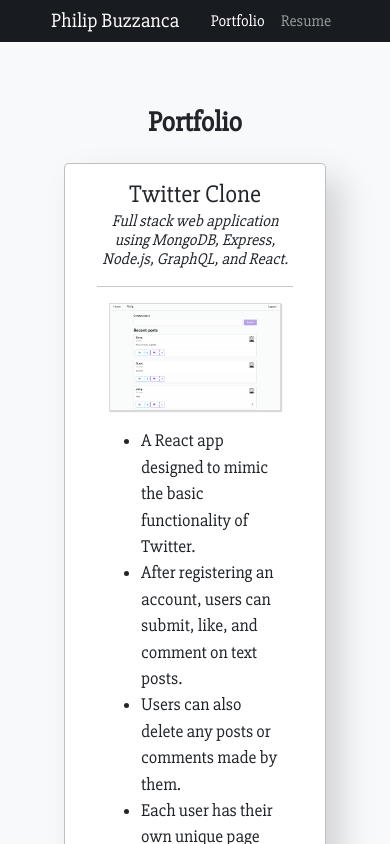
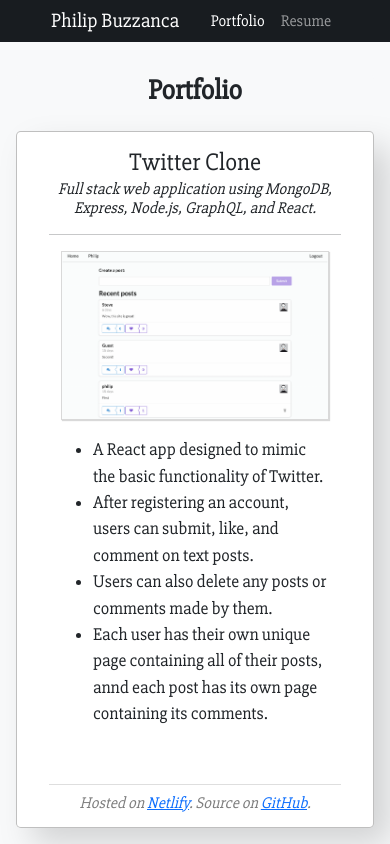
Before and after one commit to philbuzzanca/philbuzzanca.github.io, a React (Create React App) app: page /portfolio in a window 390 px wide. Shown: the top 844 px of the page. Built offline with nearby package versions, Linux system fonts and the light colour scheme.

Commit message:
more ui updates

```diff
--- a/src/App.css
+++ b/src/App.css
@@ -6,7 +6,7 @@ body {
 }
 
 .container{
-  max-width: none;
+  max-width: none!important;
 }
 
 .header {
@@ -120,6 +120,10 @@ h5 {
 
 
 @media only screen and (max-width: 760px) {
+
+  .portfolioJumbotronContainer>.jumbotronContainer>.jumbotron.container {
+    padding: 0!important;
+}
   .jumbotron{
     width: 100%;
   }
```
Also changed, not shown: 6 other files (tests, documents, lock files or other folders).
